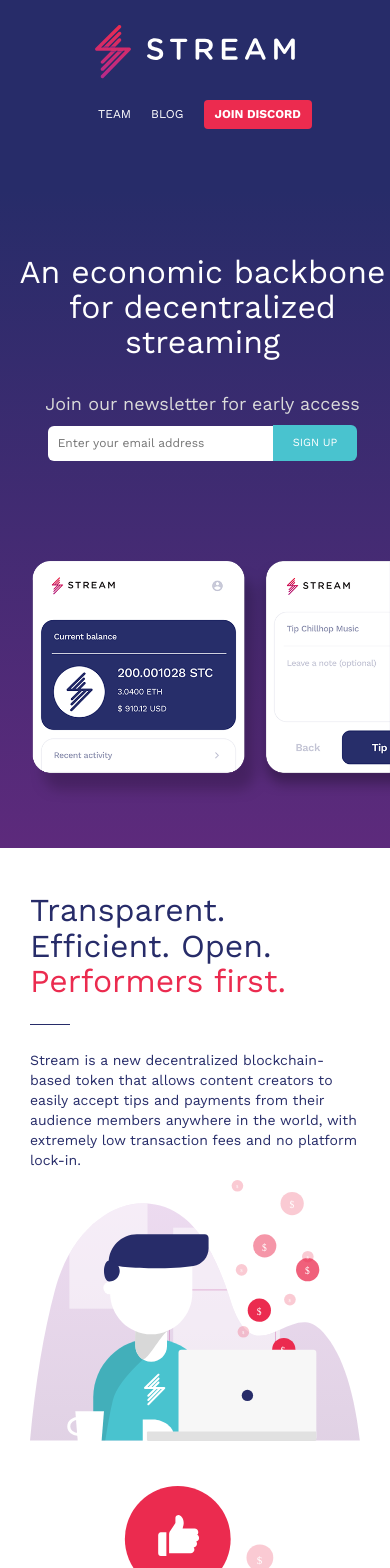
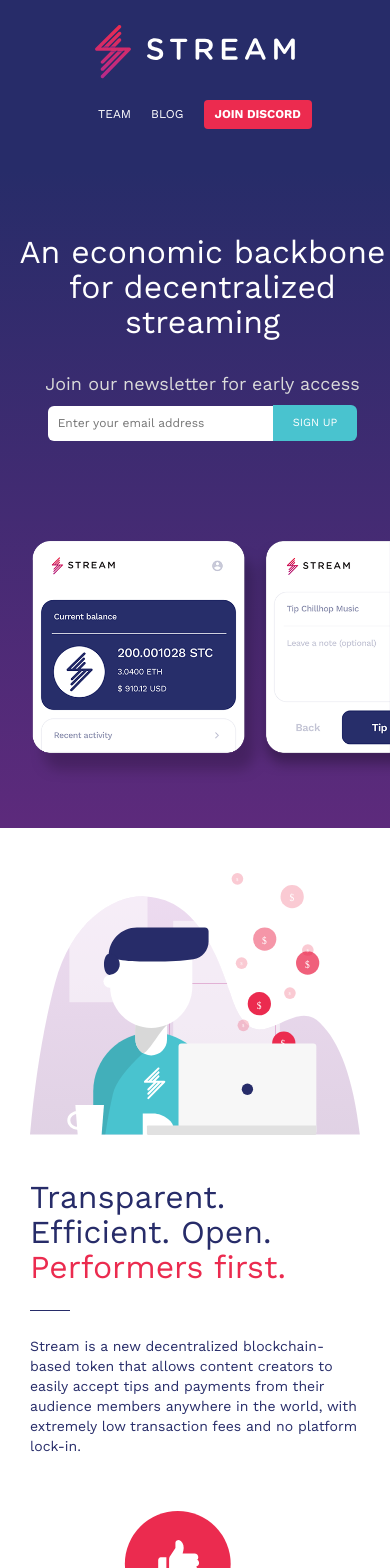
Before and after one commit to knabe/stream-web, a React (Create React App) app: page / in a window 390 px wide. Shown: the top 1568 px of the page. Built offline with nearby package versions, Linux system fonts and the light colour scheme.

Commit message:
Fixed sections order on devices

```diff
--- a/src/components/Performers.css
+++ b/src/components/Performers.css
@@ -26,6 +26,16 @@
 
 @media (max-width: 767px) {
     .Performers {
-        padding: 45px 0 !important;
+        padding: 0 !important;
+        display: flex;
+        flex-direction: column-reverse;
+    }
+
+    .Performers > div {
+        margin: 45px auto 0;
+    }
+
+    .Performers > div:first-child {
+        margin-bottom: 45px;
     }
 }
--- a/src/components/Story.css
+++ b/src/components/Story.css
@@ -46,8 +46,13 @@
         margin-top: 0;
     }
 
+    .Story .container {
+        display: flex;
+        flex-direction: column-reverse;
+    }
+
     .Story_content {
-        padding: 45px 0;
+        padding: 45px 0 0;
     }
 
     .Story_image {
--- a/src/components/Top.css
+++ b/src/components/Top.css
@@ -94,7 +94,7 @@
 
 @media (max-width: 767px) {
     .Top {
-        padding: 25px 0 45px;
+        padding: 25px 0;
     }
 
     .Top_menu li {
```
